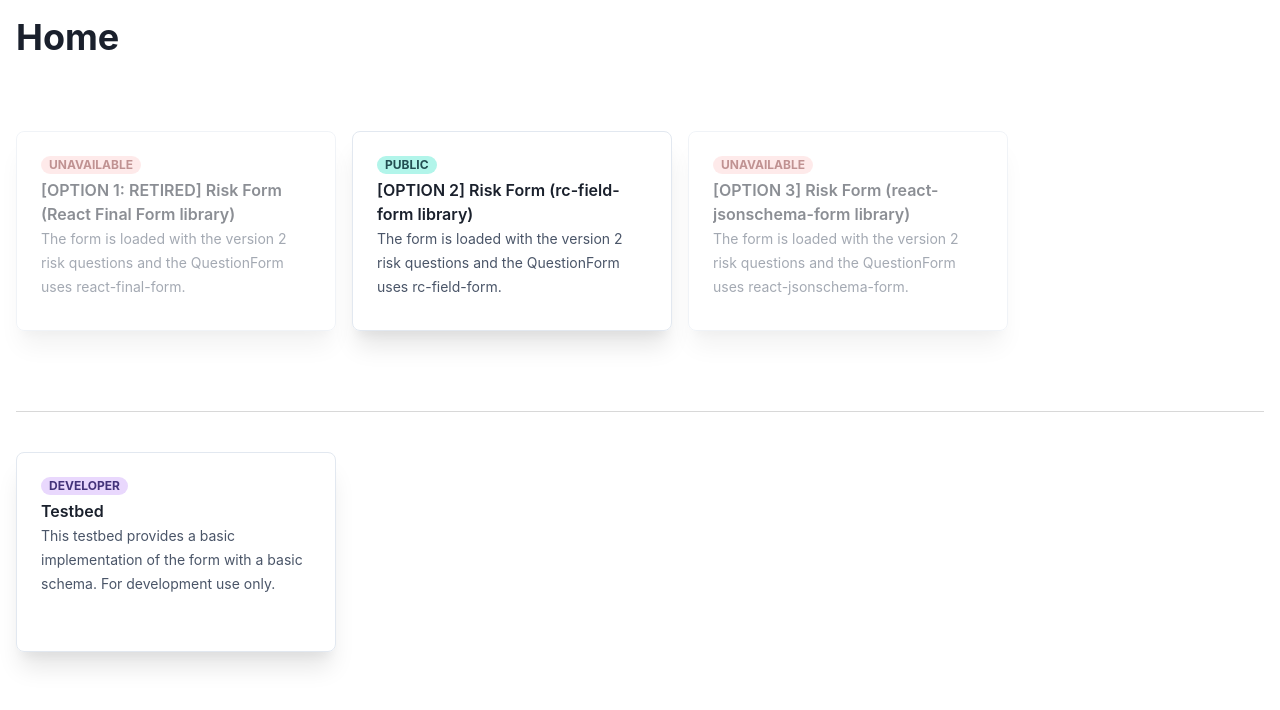
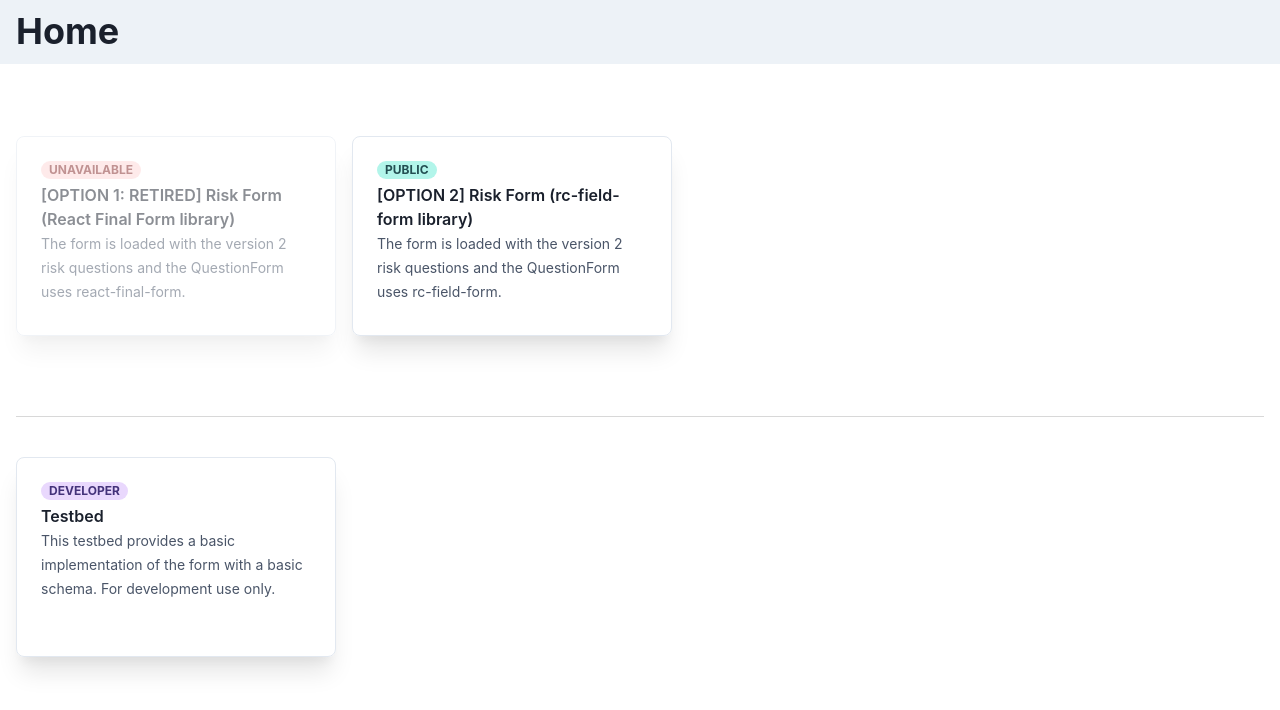
Before and after one commit to rsispal/react-json-schema-form-poc, a React (Create React App) app: page / in a window 1280 px wide. Shown: the top 710 px of the page. Built offline with nearby package versions, Linux system fonts and the light colour scheme.

Commit message:
Add back button to pages and removed option 3 [skip ci]

```diff
--- a/package.json
+++ b/package.json
@@ -3,6 +3,7 @@
   "version": "1.0.0",
   "private": true,
   "dependencies": {
+    "@chakra-ui/icons": "^2.0.1",
     "@chakra-ui/react": "^2.0.0",
     "@emotion/react": "^11.9.0",
     "@emotion/styled": "^11.8.1",
--- a/src/layout/page/Page.layout.tsx
+++ b/src/layout/page/Page.layout.tsx
@@ -1,14 +1,46 @@
 import { FC } from "react";
-import { Badge, Flex, Heading } from "@chakra-ui/react";
+import {
+  Badge,
+  Box,
+  Flex,
+  Heading,
+  HStack,
+  IconButton,
+  useColorModeValue,
+} from "@chakra-ui/react";
+import { ChevronLeftIcon } from "@chakra-ui/icons";
 import { PageLayoutProps } from "./Page.types";
+import { Link } from "react-router-dom";
 
-export const PageLayout: FC<PageLayoutProps> = ({ title, children, badge }) => (
-  <Flex w="100vw" h="100vh" flex={1} flexDirection="column" padding={4}>
-    <Heading marginRight={4}>
-      {title}
-      {badge && <Badge {...badge} />}
-    </Heading>
-    <Flex paddingTop={8} flex={1} flexDirection="column">
+export const PageLayout: FC<PageLayoutProps> = ({
+  title,
+  children,
+  badge,
+  goBackRoute,
+}) => (
+  <Flex w="100vw" h="100vh" flex={1} flexDirection="column">
+    <Box bg={useColorModeValue("gray.100", "gray.900")} px={4}>
+      <Flex h={16} alignItems={"center"}>
+        {goBackRoute && (
+          <Box>
+            <Link to={goBackRoute}>
+              <IconButton
+                size={"lg"}
+                icon={<ChevronLeftIcon />}
+                aria-label={"Back"}
+              />
+            </Link>
+          </Box>
+        )}
+        <HStack spacing={8} alignItems={"center"}>
+          <Heading marginRight={4}>
+            {title}
+            {badge && <Badge {...badge} />}
+          </Heading>
+        </HStack>
+      </Flex>
+    </Box>
+    <Flex flex={1} flexDirection="column" padding={4} paddingTop={8}>
       {children}
     </Flex>
   </Flex>
--- a/src/layout/page/Page.types.ts
+++ b/src/layout/page/Page.types.ts
@@ -5,4 +5,5 @@ export interface PageLayoutProps {
   children: ReactElement | ReactElement[];
   title: string;
   badge?: BadgeProps;
+  goBackRoute?: string;
 }
--- a/src/pages/form/Form.page.tsx
+++ b/src/pages/form/Form.page.tsx
@@ -16,6 +16,7 @@ import { QuestionSchema as QuestionSchemaRCFieldForm } from "../../components/Qu
 import { FormPageProps } from "./Form.types";
 import { useParams } from "react-router-dom";
 import { BackOfficeQuestionResults } from "../../components/BackOfficeQuestionResults";
+import { Routes } from "../../constants";
 
 export const FormPage: FC<FormPageProps> = () => {
   const { variant } = useParams();
@@ -56,12 +57,12 @@ export const FormPage: FC<FormPageProps> = () => {
   const determineBackOfficeResultsToRender = () => {
     switch (variant) {
       case "rc-field-form": {
-        // return (
-        //   <BackOfficeQuestionResults
-        //     schema={SeedQuestions as QuestionSchemaRCFieldForm}
-        //     answers={submission}
-        //   />
-        // );
+        return (
+          <BackOfficeQuestionResults
+            schema={SeedQuestions as QuestionSchemaRCFieldForm}
+            answers={submission}
+          />
+        );
       }
     }
     return <></>;
@@ -77,6 +78,7 @@ export const FormPage: FC<FormPageProps> = () => {
         fontSize: "0.5em",
         marginLeft: 2,
       }}
+      goBackRoute={Routes.ROUTE__HOME}
     >
       {determineFormToRender()}
       <Box paddingTop={20}>
--- a/src/pages/home/Home.page.tsx
+++ b/src/pages/home/Home.page.tsx
@@ -31,14 +31,6 @@ export const HomePage: FC<HomePageProps> = () => (
         link={`${Routes.ROUTE__FORM_PATH}/rc-field-form`}
         audience="public"
       />
-
-      <RouteCard
-        title="[OPTION 3] Risk Form (react-jsonschema-form library)"
-        description="The form is loaded with the version 2 risk questions and the QuestionForm uses react-jsonschema-form."
-        link={Routes.ROUTE__FORM_PATH}
-        audience="unavailable"
-        disabled
-      />
     </Flex>
     <Flex
       flexWrap="wrap"
--- a/src/pages/testbed/TestBed.page.tsx
+++ b/src/pages/testbed/TestBed.page.tsx
@@ -16,6 +16,7 @@ import { PageLayout } from "../../layout/page/Page.layout";
 import { QuestionSchema } from "../../components/QuestionForm/rc-field-form/QuestionForm.types";
 import { TestBedPageProps } from "./TestBed.types";
 import { BackOfficeQuestionResults } from "../../components/BackOfficeQuestionResults";
+import { Routes } from "../../constants";
 
 export const TestBedPage: FC<TestBedPageProps> = () => {
   const [submission, setSubmission] =
@@ -34,6 +35,7 @@ export const TestBedPage: FC<TestBedPageProps> = () => {
         fontSize: "0.5em",
         marginLeft: 2,
       }}
+      goBackRoute={Routes.ROUTE__HOME}
     >
       <QuestionForm
         {...(SeedQuestions as unknown as QuestionSchema)}
```
Also changed, not shown: 1 other file (tests, documents, lock files or other folders).
